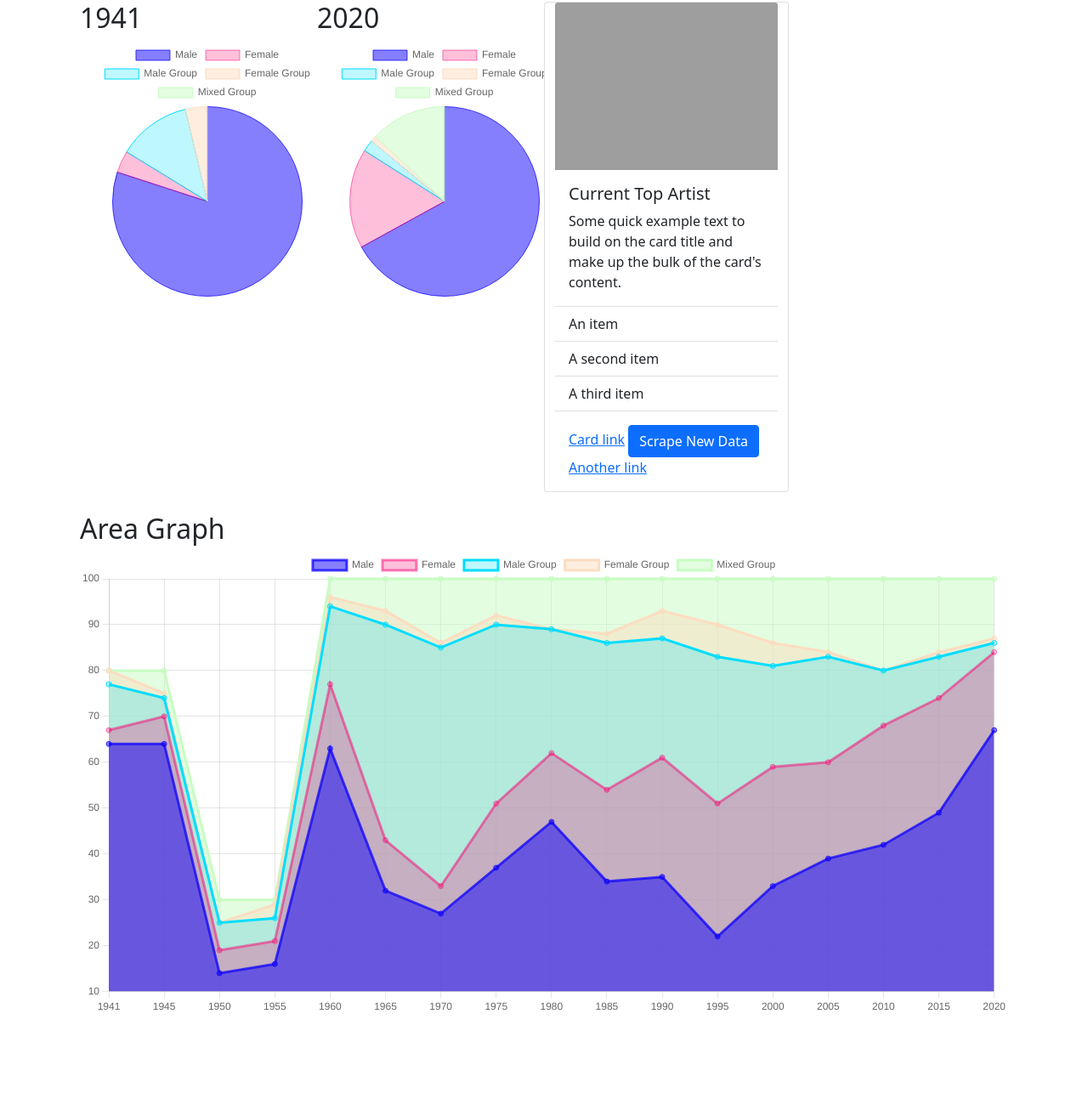
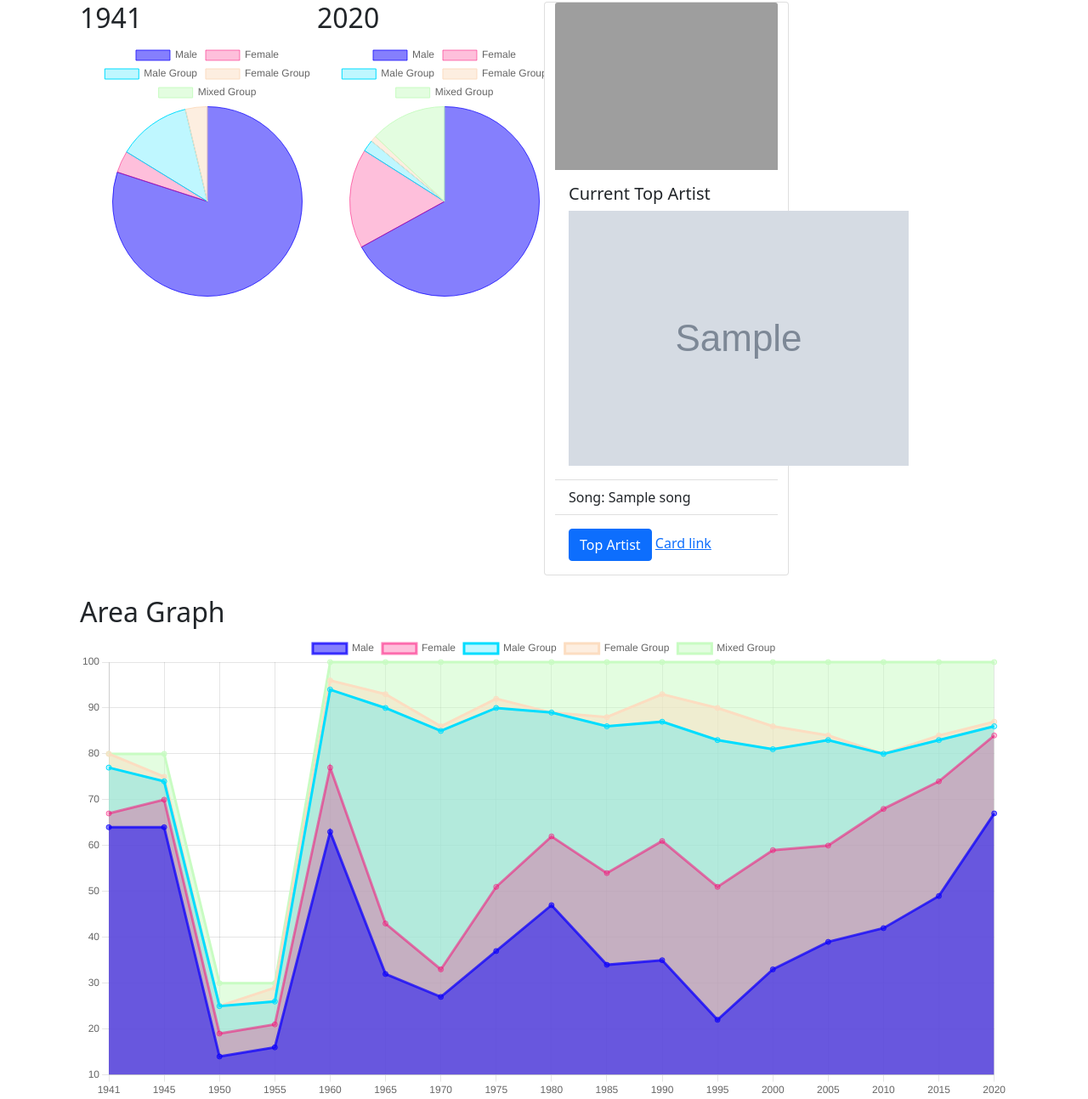
Before and after one commit to KElijahS/Minefield-Project3, a Flask app: page / in a window 1280 px wide. Shown: the part 463-1756 px from the top of the page at 85% size. Before the commit the page ends 1652 px from the top, so only its background shows below. Run offline with Flask 2, Linux system fonts and the light colour scheme; grey boxes marked "Sample" are stand-in pictures; a database or web service that is not in the repository returns one stand-in record (values such as "Sample title"); some libraries are stand-ins or nearby versions; grey boxes are pictures that could not be loaded.

Commit message:
add scrape button

```diff
--- a/Main/Final Graph/app.py
+++ b/Main/Final Graph/app.py
@@ -1,7 +1,13 @@
-
-from flask import Flask, render_template
+from flask import Flask, render_template, redirect
+from flask_pymongo import PyMongo
+from webdriver_manager.chrome import ChromeDriverManager
+import urllib3
+import selenium
+import scrape
 
 app = Flask(__name__)
+
+mongo = PyMongo(app, uri="mongodb://localhost:27017/top_artist")
 
 # Set up a home route
 @app.route('/')
@@ -16,7 +22,21 @@ def home():
     dataFemaleG = [3,1,0,3,2,3,1,2,0,2,6,7,5,1,0,1,1]
     dataMixed = [0,5,5,1,4,7,14,8,11,12,7,10,14,16,20,16,13]
 
-    return render_template("index.html", labels=labels, values=values, labels2=labels2, dataMale=dataMale, dataFemale=dataFemale, dataMaleG=dataMaleG, dataFemaleG= dataFemaleG, dataMixed=dataMixed, values2=values2)
+    topArtist_data = mongo.db.collection.find_one()
+
+    return render_template("index.html", labels=labels, values=values, labels2=labels2, dataMale=dataMale, dataFemale=dataFemale, dataMaleG=dataMaleG, dataFemaleG= dataFemaleG, dataMixed=dataMixed, values2=values2, topArtist=topArtist_data)
+
+@app.route("/scrape")
+def scraper():
+
+    # Run the scrape function
+    song_data = scrape.scrape_song()
+
+    # Update the Mongo database using update and upsert=True
+    mongo.db.collection.update({}, song_data, upsert=True)
+
+    # redirect back to the home page
+    return redirect("/")
 
 # Boilerplatex
 if __name__ == '__main__':
--- a/Main/Final Graph/styles.css
+++ /dev/null
@@ -1,4 +0,0 @@
-.App {
-  font-family: sans-serif;
-  text-align: center;
-}
--- a/Main/Final Graph/templates/index.html
+++ b/Main/Final Graph/templates/index.html
@@ -6,10 +6,12 @@
     <meta name="viewport" content="width=device-width, initial-scale=1.0">
     <title>Gender in Popular Music 1941-2020</title>
     <link href="https://cdn.jsdelivr.net/npm/bootstrap@5.1.3/dist/css/bootstrap.min.css" rel="stylesheet" integrity="sha384-1BmE4kWBq78iYhFldvKuhfTAU6auU8tT94WrHftjDbrCEXSU1oBoqyl2QvZ6jIW3" crossorigin="anonymous">
-
     <script src="https://cdn.jsdelivr.net/npm/bootstrap@5.1.3/dist/js/bootstrap.bundle.min.js" integrity="sha384-ka7Sk0Gln4gmtz2MlQnikT1wXgYsOg+OMhuP+IlRH9sENBO0LRn5q+8nbTov4+1p" crossorigin="anonymous"></script>
 
     <script src="https://cdn.jsdelivr.net/npm/chart.js"></script>
+<!--Background not working-->
+<!--Link to CSS file-->
+    <link rel="stylesheet" href="styles.css">
 
 </head>
 <body>
@@ -137,22 +139,20 @@
                         });
                     </script>
                 </div>
-
+<!--Top Artist Scrape Button-->
                 <div class="card" style="width: 18rem;">
                     <img src="..." class="card-img-top" alt="...">
                     <div class="card-body">
                       <h5 class="card-title">Current Top Artist</h5>
-                      <p class="card-text">Some quick example text to build on the card title and make up the bulk of the card's content.</p>
+                      <img src="{{ topArtist.artist_img }}" alt="MariahCarey">
                     </div>
                     <ul class="list-group list-group-flush">
-                      <li class="list-group-item">An item</li>
-                      <li class="list-group-item">A second item</li>
-                      <li class="list-group-item">A third item</li>
+                      <!--<li class="list-group-item">Artist Name</li>-->
+                      <li class="list-group-item"> Song: {{ topArtist.song }} </li>
                     </ul>
                     <div class="card-body">
-                      <a href="#" class="card-link">Card link</a>
-                      <a class="btn btn-primary" href="/scrape" role="button">Scrape New Data</a>
-                      <a href="#" class="card-link">Another link</a>
+                        <a class="btn btn-primary" href="/scrape" role="button">Top Artist</a>
+                        <a href="#" class="card-link">Card link</a>
                     </div>
                   </div>
             </div>
```
Also changed, not shown: Main/Final Graph/scrape.py (added, +30 -0 lines), Main/Final Graph/templates/styles.css (added, +11 -0 lines), Images/background.png (added), 1 other file.
